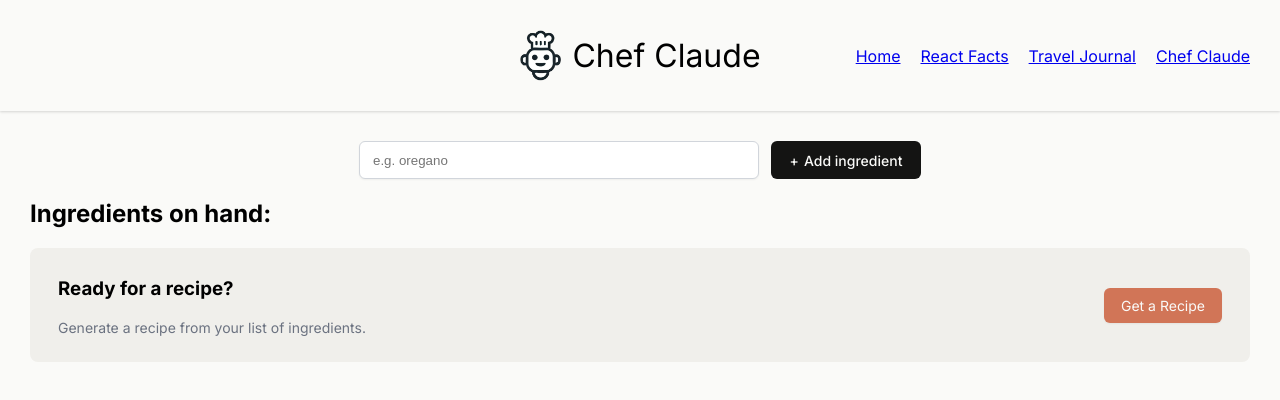
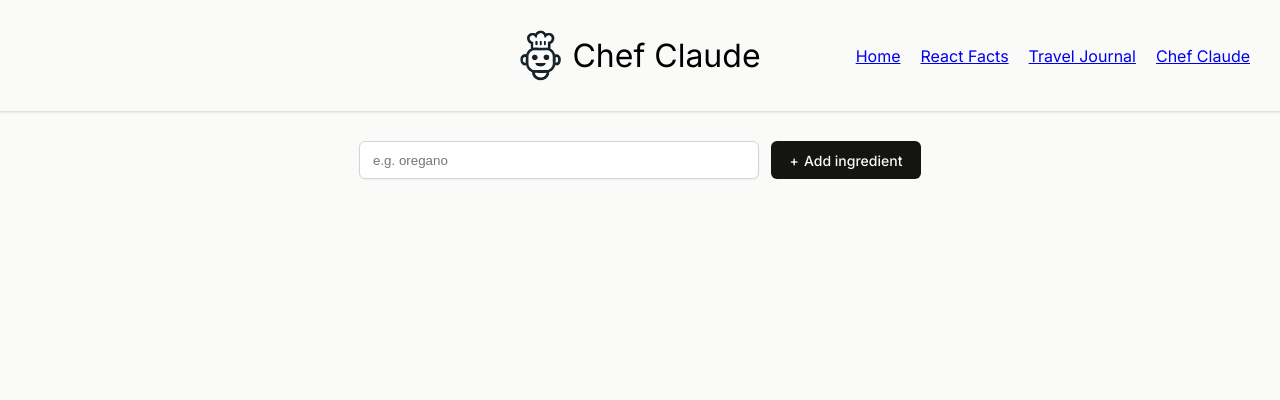
Before and after one commit to surya-441/first-react, a React (Vite) app: page /chefclaude in a window 1280 px wide. Shown: the top 400 px of the page. Built offline with nearby package versions, Linux system fonts and the light colour scheme.

Commit message:
render section tag only if there are ingredients

```diff
--- a/src/componenets/ChefClaudeMain.jsx
+++ b/src/componenets/ChefClaudeMain.jsx
@@ -18,6 +18,7 @@ function ChefClaudeMain() {
                 />
                 <button>Add ingredient</button>
             </form>
+            {   ingredients.length > 0 &&
                 <section>
                     <h2>Ingredients on hand:</h2>
                     <ul className="ingredients-list">{ingredientsLi}</ul>
@@ -29,6 +30,7 @@ function ChefClaudeMain() {
                         <button>Get a Recipe</button>
                     </div>
                 </section>
+            }
         </main>
     );
 }
```
Lines whose indentation alone changed are shown as unchanged.
